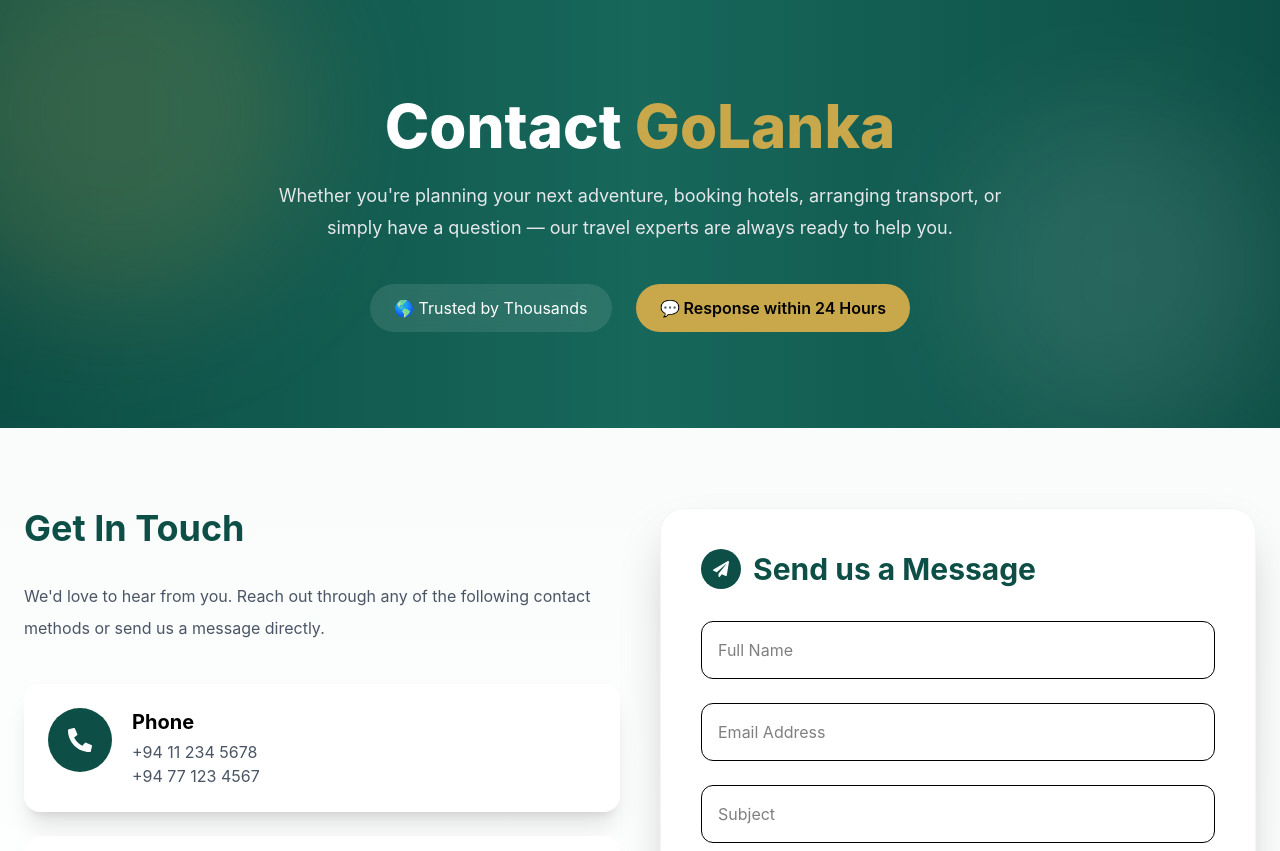
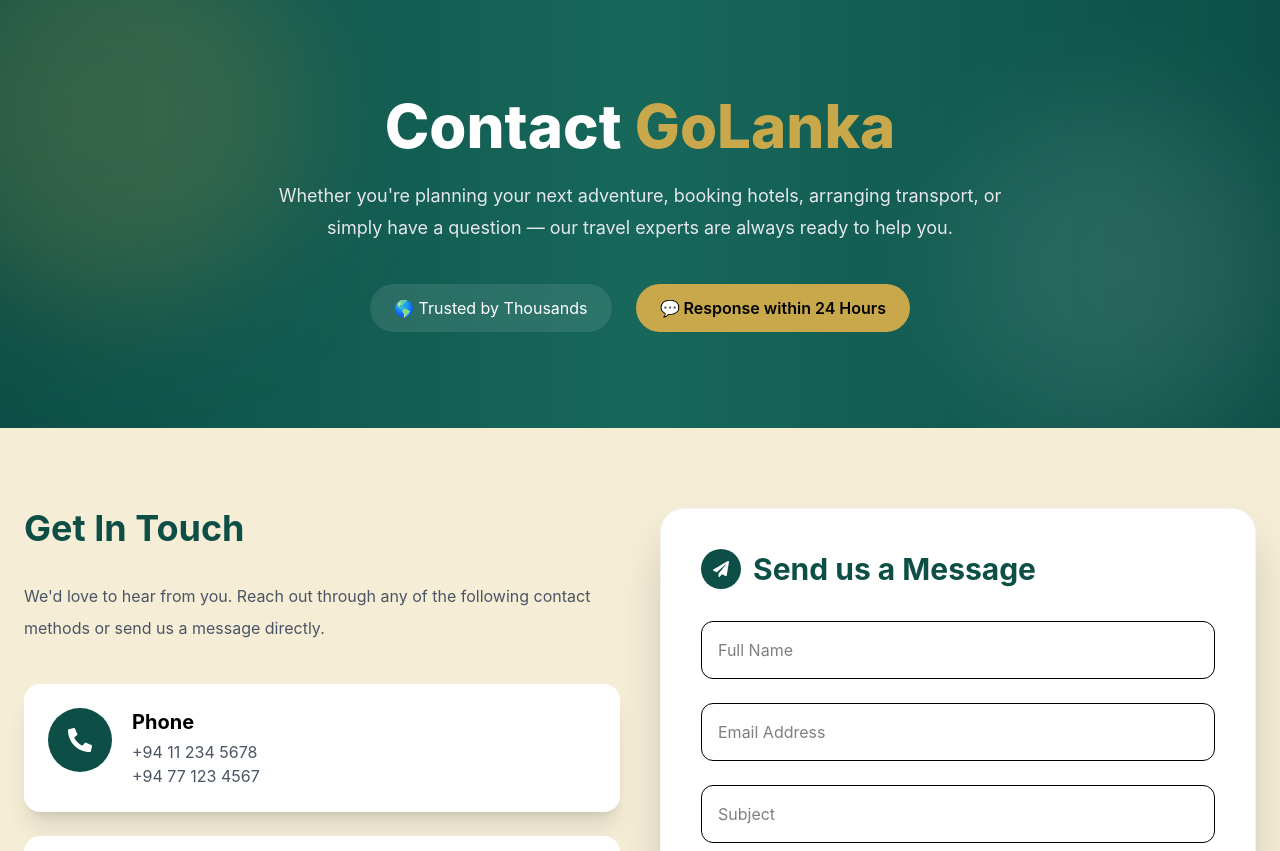
Before and after one commit to Y-Dilshan/Tourism-Management-System, a React (Vite) app in the folder tm_frontend/: page /contact in a window 1280 px wide. Shown: the top 851 px of the page. Built offline with nearby package versions, Linux system fonts and the light colour scheme.

Commit message:
changed contact page bg color

```diff
--- a/tm_frontend/src/pages/activities.jsx
+++ b/tm_frontend/src/pages/activities.jsx
@@ -1,9 +1,10 @@
 import { Link } from "react-router-dom";
 import Footer from "../components/footer.jsx";
 
-export default function Header() {
+export default function ActivitiesPage() {
     return(
         <div>
+            {/* header */}
             <div className="w-full h-[100px] bg-black flex items-center pl-20 gap-5">
                 <img src="logo.png" alt="Logo" className="w-[80px] h-[80px]" />
                 <h1 className="text-5xl text-[#C9A84C] font-bold"> GoLanka </h1>
@@ -27,6 +28,7 @@ export default function Header() {
                 <p className="text-4xl text-white">Unforgettable Activities</p>
             </div>
 
+            {/* cards */}
             <div className="w-full h-screen bg-[#F5EDD6] flex flex-wrap gap-10 px-20 py-10 justify-center">
                 <div className="w-[300px] h-[300px] bg-white rounded-3xl flex flex-col items-center justify-center gap-5">
                     <img src="Whale Watching.jpg" alt="Activity" className="w-[300px] h-[200px] rounded-3xl object-cover" />
@@ -77,8 +79,11 @@ export default function Header() {
                 </div>
 
             </div>
+            {/* Footer */}
+            <div className = "pt-0">
+                <Footer />
+            </div>
 
-            <Footer />
         </div>
     )
 }
--- a/tm_frontend/src/pages/contact.jsx
+++ b/tm_frontend/src/pages/contact.jsx
@@ -2,7 +2,7 @@ import {FaPhoneAlt, FaEnvelope, FaMapMarkerAlt, FaClock, FaPaperPlane, FaHeadset
 
 export default function Contact() {
   return (
-    <div className="bg-gradient-to-b from-[#f7faf9] via-white to-[#eef6f4] min-h-screen">
+    <div className="bg-[#F5EDD6] from-[#f7faf9] via-white to-[#eef6f4] min-h-screen">
       {/* HERO SECTION */}
       <div className="relative bg-gradient-to-r from-[#0D4F46] via-[#17675B] to-[#0D4F46] text-white overflow-hidden">
         <div className="absolute w-96 h-96 bg-[#C9A84C]/20 rounded-full -top-20 -left-20 blur-3xl"></div>
@@ -18,7 +18,7 @@ export default function Contact() {
       </div>
 
       {/* MAIN SECTION */}
-      <div className="max-w-7xl mx-auto px-6 py-20">
+      <div className="max-w-7xl mx-auto px-6 py-20 ">
         <div className="grid lg:grid-cols-2 gap-10">
           {/* LEFT SIDE */}
           <div>
```
